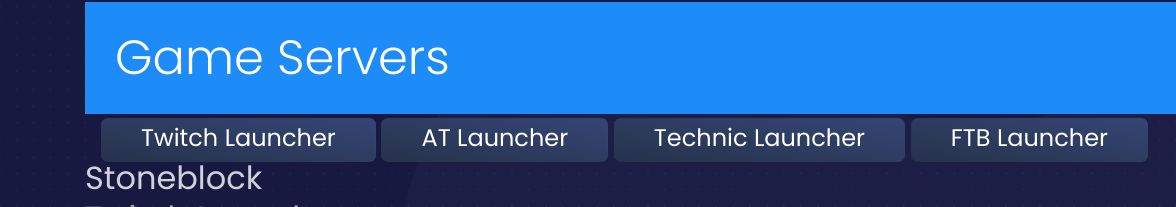
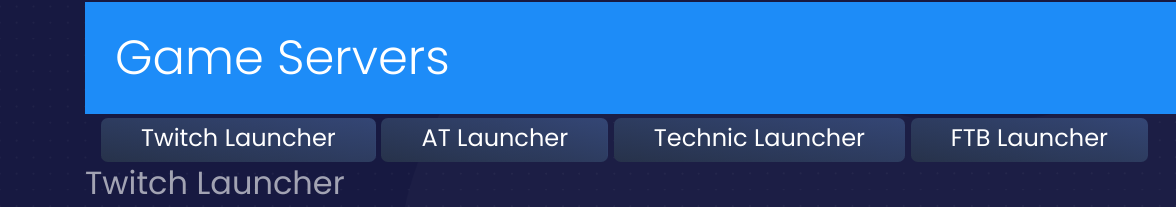
Before and after one commit to hotdog218/website, a website: page index.html in a window 1280 px wide. Shown: the part 868-1075 px from the top of the page, 0-1176 px from the left. Drawn offline with Linux system fonts and the light colour scheme.

Commit message:
Update index.html

```diff
--- a/index.html
+++ b/index.html
@@ -63,7 +63,6 @@
               <a href="https://www.feed-the-beast.com/"><button class="btn"><font size="+2">FTB Launcher</font></button></a>
             </div>
 
-          <h4><font size="+3">Stoneblock</font></h4>
           <h1 class="category"><font size="+3">Twitch Launcher</font></h1>
           <img src="https://mcapi.us/server/image?ip=bounce.saturnusmedia.net&port=25532&theme=dark&title=StoneBlock v1.0.23" alt="Stoneblock Server">
           <img src="https://mcapi.us/server/image?ip=bounce.saturnusmedia.net&port=25568&theme=dark&title=SevTech v3.0.8" alt="Sevtech Server">
```
